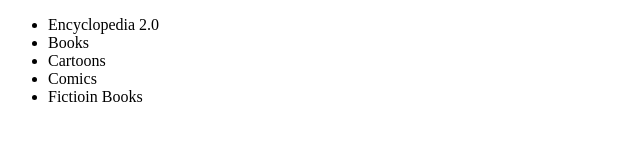
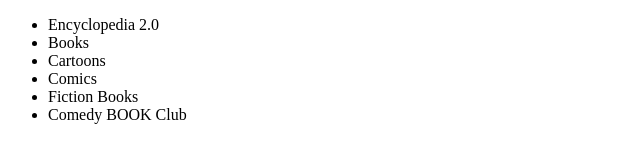
Before and after one commit to MarekBabala/test, a plain HTML site: page index.html in a window 1280 px wide. Shown: the whole page, without its empty margins (0-640 px from the left). Drawn offline with Linux system fonts and the light colour scheme.

Commit message:
edited index.html

```diff
--- a/index.html
+++ b/index.html
@@ -9,7 +9,8 @@
         <li>Books</li>
         <li>Cartoons</li>
         <li>Comics</li>
-        <li>Fictioin Books</li>
+        <li>Fiction Books</li>
+        <li>Comedy BOOK Club</li>
       </ul>
     </div>
 
```
